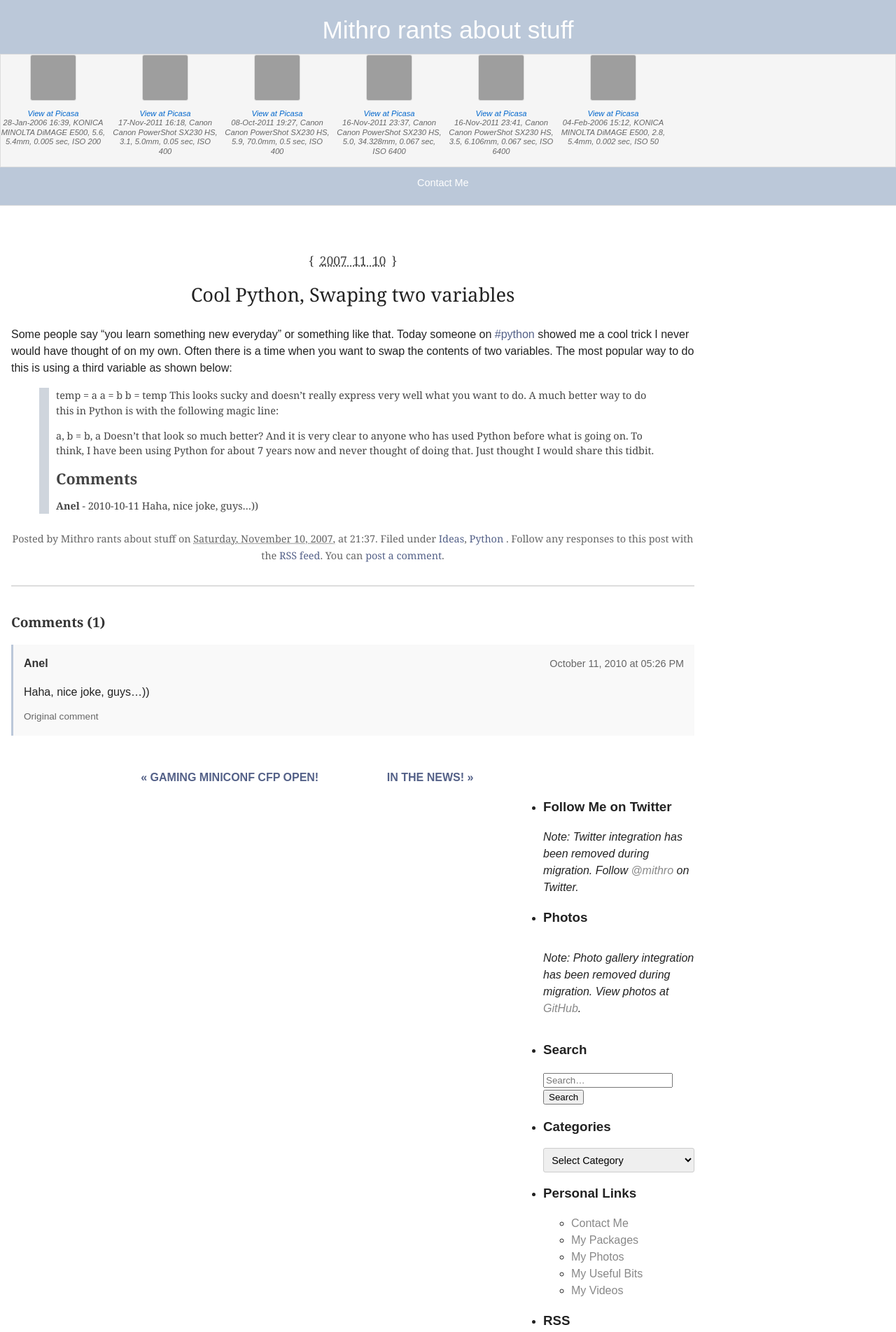
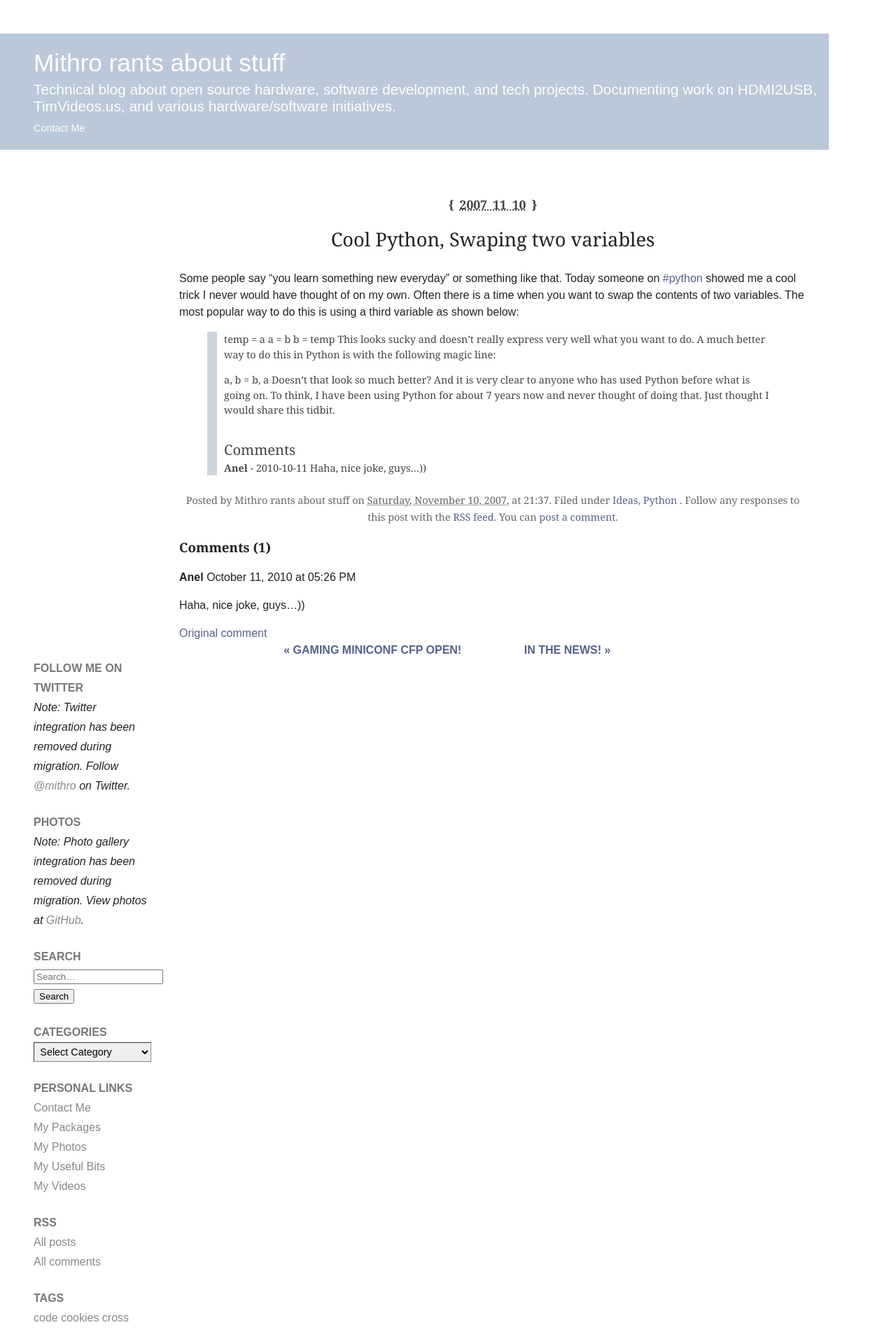
Before and after one commit to mithro/blog.mithis.net, a Jekyll site: the page built from _posts/2007-11-11-python-swap-var.md, in a window 1280 px wide. Shown: the top 1903 px of the page at 70% size. Built offline with Jekyll 4.4.1, drawn with Linux system fonts in a browser that asks for light colours; some of the changed text lies outside the part shown; grey boxes are pictures that could not be loaded.

Commit message:
P7-EXEC: Fix all 16 CSS deltas for Barthelme theme fidelity
Apply complete fix sequence from P7-CSS-FINDINGS §E:

C1/C4: body div#container float:right (was float:left); sidebar now on LEFT
C2: Remove rogue #header override (text-align:center, border-bottom);
    Fix body div#header padding to Barthelme 1.2em 0 1.2em 3em (left-aligned)
C3: body div#wrapper margin: 0 8em 0 0 (was 2em)
C8: Remove Picasa photo gallery from _includes/header.html
C9: Add div.entry-content h2/h3/h4/h5/h6 font-weight:400, margin:1.5em 0 -0.7em
C10: entry-meta width 10em (was 7.5em); post-container -11.5em; post-content 11.5em
C11: body.single/page container margin: 0 0 6em -20em; content margin: 0 0 0 20em
C12: Remove post-date span from sidebar Recent Posts widget
C13: Add Barthelme div.formcontainer comment form CSS
C14: Add div.entry-content ul li { list-style: square } and circle for nested
C15: Add div.entry-content .wp-caption-text italic/centered rule
C16: body div#content margin-left 16em (was 17em)
C5: Replace .sidebar-widget box CSS with Barthelme div.sidebar ul li rules
C6: Remove .tag-link pill/badge CSS (plain inline links)
C7: Remove border/background from .highlight (keep only overflow-x:auto)
C17: Add html/body/sidebar base reset matching Barthelme original

Also: remove duplicate home/archive CSS block; add Barthelme comment
ol.commentlist styling; add hentry/archive-meta rules; add single nav margin.

Screenshot diff: sidebar moves from RIGHT to LEFT on all 13 pages; header
title left-aligns and bottom border removed; widget boxes disappear;
tag cloud becomes plain inline links; code blocks lose border box.

Co-Authored-By: Claude Opus 4.7 (1M context) <noreply@anthropic.com>

```diff
--- a/_includes/header.html
+++ b/_includes/header.html
@@ -2,72 +2,7 @@
     <h1 id="blog-title">
         <a href="{{ '/' | relative_url }}" title="{{ site.title | escape }}">{{ site.title | escape }}</a>
     </h1>
-
-    <!-- Photo gallery header to match original WordPress site -->
-    <div id="header-photos">
-        <div class="photo-gallery">
-            <div class="photo-item">
-                <a href="https://lh3.ggpht.com/-NzTriXDN_mk/Sw046XUA2iI/AAAAAAAAI2E/vfzXgS_XE3E/pict0045.jpg?imgmax=800">
-                    <img src="https://lh3.ggpht.com/-NzTriXDN_mk/Sw046XUA2iI/AAAAAAAAI2E/vfzXgS_XE3E/pict0045.jpg?imgmax=64&crop=1" alt="Photo">
-                </a>
-                <div class="photo-meta">
-                    <a href="https://picasaweb.google.com/116784438228731043690/20060129#5408041302883359266">View at Picasa</a><br>
-                    28-Jan-2006 16:39, KONICA MINOLTA DiMAGE E500, 5.6, 5.4mm, 0.005 sec, ISO 200
-                </div>
-            </div>
-
-            <div class="photo-item">
-                <a href="https://lh4.ggpht.com/-qtJozqTOhis/Tsi0Kl-dzZI/AAAAAAAA1i8/pBOoqPzymK8/IMG_0001.JPG?imgmax=800">
-                    <img src="https://lh4.ggpht.com/-qtJozqTOhis/Tsi0Kl-dzZI/AAAAAAAA1i8/pBOoqPzymK8/IMG_0001.JPG?imgmax=64&crop=1" alt="Photo">
-                </a>
-                <div class="photo-meta">
-                    <a href="https://picasaweb.google.com/116784438228731043690/201111170JurongBirdPark#5676985424386313618">View at Picasa</a><br>
-                    17-Nov-2011 16:18, Canon Canon PowerShot SX230 HS, 3.1, 5.0mm, 0.05 sec, ISO 400
-                </div>
-            </div>
-
-            <div class="photo-item">
-                <a href="https://lh4.ggpht.com/-IP27oS5yutw/TpE2EWc9RVI/AAAAAAAApqM/gd06I4yXtsY/IMG_0953.JPG?imgmax=800">
-                    <img src="https://lh4.ggpht.com/-IP27oS5yutw/TpE2EWc9RVI/AAAAAAAApqM/gd06I4yXtsY/IMG_0953.JPG?imgmax=64&crop=1" alt="Photo">
-                </a>
-                <div class="photo-meta">
-                    <a href="https://picasaweb.google.com/116784438228731043690/20111008GuggenheimCentralParkEmpireStateBuilding#5661365654955836754">View at Picasa</a><br>
-                    08-Oct-2011 19:27, Canon Canon PowerShot SX230 HS, 5.9, 70.0mm, 0.5 sec, ISO 400
-                </div>
-            </div>
-
-            <div class="photo-item">
-                <a href="https://lh6.ggpht.com/--te-LphBABQ/TsjesAvR1cI/AAAAAAAA7yQ/bGTlebUKoQw/IMG_6481.JPG?imgmax=800">
-                    <img src="https://lh6.ggpht.com/--te-LphBABQ/TsjesAvR1cI/AAAAAAAA7yQ/bGTlebUKoQw/IMG_6481.JPG?imgmax=64&crop=1" alt="Photo">
-                </a>
-                <div class="photo-meta">
-                    <a href="https://picasaweb.google.com/116784438228731043690/201111161NightSafari#5677032177994421698">View at Picasa</a><br>
-                    16-Nov-2011 23:37, Canon Canon PowerShot SX230 HS, 5.0, 34.328mm, 0.067 sec, ISO 6400
-                </div>
-            </div>
-
-            <div class="photo-item">
-                <a href="https://lh3.ggpht.com/-a0gk0L9-KHM/Tsjks4s7n1I/AAAAAAAA8pc/J35vMeTjWiQ/IMG_7483.JPG?imgmax=800">
-                    <img src="https://lh3.ggpht.com/-a0gk0L9-KHM/Tsjks4s7n1I/AAAAAAAA8pc/J35vMeTjWiQ/IMG_7483.JPG?imgmax=64&crop=1" alt="Photo">
-                </a>
-                <div class="photo-meta">
-                    <a href="https://picasaweb.google.com/116784438228731043690/201111162NightSafari#5677038790086729554">View at Picasa</a><br>
-                    16-Nov-2011 23:41, Canon Canon PowerShot SX230 HS, 3.5, 6.106mm, 0.067 sec, ISO 6400
-                </div>
-            </div>
-
-            <div class="photo-item">
-                <a href="https://lh3.ggpht.com/-e4GjJKzxIEo/Sw1a3TAQ9AI/AAAAAAAALCk/Wf0NC8Q1R54/pict0122.jpg?imgmax=800">
-                    <img src="https://lh3.ggpht.com/-e4GjJKzxIEo/Sw1a3TAQ9AI/AAAAAAAALCk/Wf0NC8Q1R54/pict0122.jpg?imgmax=64&crop=1" alt="Photo">
-                </a>
-                <div class="photo-meta">
-                    <a href="https://picasaweb.google.com/116784438228731043690/20060204#5408078633582523394">View at Picasa</a><br>
-                    04-Feb-2006 15:12, KONICA MINOLTA DiMAGE E500, 2.8, 5.4mm, 0.002 sec, ISO 50
-                </div>
-            </div>
-        </div>
-    </div>
-
+    <div id="blog-description">{{ site.description | escape }}</div>
     <div id="header-nav">
         <ul>
             <li><a href="{{ '/contact/' | relative_url }}">Contact Me</a></li>
--- a/_includes/sidebar.html
+++ b/_includes/sidebar.html
@@ -113,7 +113,6 @@
                 {% for post in site.posts limit: 10 %}
                     <li>
                         <a href="{{ post.url | relative_url }}">{{ post.title }}</a>
-                        <span class="post-date">{{ post.date | date: "%B %d, %Y" }}</span>
                     </li>
                 {% endfor %}
             </ul>
--- a/assets/css/main.css
+++ b/assets/css/main.css
@@ -2,6 +2,18 @@
 ---
 
 /* Barthelme Jekyll Theme - Based on original WordPress theme by PlainTXT.org */
+
+/* Base reset - matches Barthelme original */
+html,
+body,
+div.formcontainer form#commentform,
+div.sidebar ul li p,
+div.sidebar ul li ul,
+div.sidebar ul li ul li,
+div.sidebar ul li#search form#searchform {
+    margin: 0;
+    padding: 0;
+}
 
 /* Basic Styles */
 body {
@@ -10,8 +22,6 @@ body {
     line-height: 150%;
     font-family: arial, helvetica, sans-serif;
     font-size: 100%;
-    margin: 0;
-    padding: 0;
 }
 
 /* Links */
@@ -32,32 +42,33 @@ a:active {
 
 /* Container Layout */
 body div#wrapper {
-    margin: 0 2em 0 0;
+    margin: 0 8em 0 0;
 }
 
 body div#container {
-    float: left;
+    float: right;
     margin: 0 0 5em -16em;
     width: 100%;
 }
 
 body div#content {
-    margin: 0 0 0 17em;
+    margin: 0 0 0 16em;
 }
 
 body.single div#container,
 body.page div#container {
-    margin: 0 0 0 -16em;
+    margin: 0 0 6em -20em;
 }
 
 body.single div#content,
 body.page div#content {
-    margin: 0 0 0 17em;
+    margin: 0 0 0 20em;
 }
 
 /* Header */
 body div#header {
-    margin: 0 -2em 3em 0;
+    margin: 3em -2em 3em 0;
+    padding: 1.2em 0 1.2em 3em;
     cursor: pointer;
     background: #bbc8d9;
 }
@@ -106,35 +117,6 @@ div#header div#header-nav a {
 
 div#header div#header-nav a:hover {
     color: #ddd;
-    text-decoration: underline;
-}
-
-/* Homepage Photo Gallery Section */
-.homepage-photos {
-    margin: 0 0 2em 0;
-    padding: 1em;
-    background: #f9f9f9;
-    border: 1px solid #ddd;
-    border-radius: 3px;
-}
-
-.photo-thumbnails {
-    text-align: center;
-    color: #666;
-    font-style: italic;
-}
-
-.photo-thumbnails p {
-    margin: 0;
-    padding: 0.5em;
-}
-
-.photo-thumbnails a {
-    color: #0066cc;
-    text-decoration: none;
-}
-
-.photo-thumbnails a:hover {
     text-decoration: underline;
 }
 
@@ -220,7 +202,7 @@ body.search div#content div.entry-meta {
     float: left;
     overflow: hidden;
     text-align: right;
-    width: 7.5em;
+    width: 10em;
 }
 
 body.home div#content div.entry-meta span.entry-date,
@@ -248,7 +230,7 @@ body.home div#content div.post-container,
 body.archive div#content div.post-container,
 body.search div#content div.post-container {
     float: right;
-    margin: 0 0 4em -8.5em;
+    margin: 0 0 4em -11.5em;
     width: 100%;
 }
 
@@ -256,7 +238,7 @@ body.home div#content div.post-content,
 body.archive div#content div.post-content,
 body.search div#content div.post-content {
     clear: both;
-    margin: 0 0 0 8.5em;
+    margin: 0 0 0 11.5em;
 }
 
 .entry-content {
@@ -265,9 +247,9 @@ body.search div#content div.post-content {
 
 /* Sidebar */
 body div.sidebar {
-    float: right;
+    float: left;
     overflow: hidden;
-    width: 16em;
+    width: 15em;
 }
 
 div.sidebar a,
@@ -282,68 +264,47 @@ div.sidebar a:hover {
     text-decoration: underline;
 }
 
-/* Sidebar Widget Styling */
-#sidebar {
-    float: left;
-    width: 15em;
-    padding: 0 1em 0 0;
-    overflow: hidden;
+/* Sidebar widget list styling - matches Barthelme original */
+div.sidebar ul {
+    margin: 0 1.5em 0 3em;
+    padding: 0;
 }
 
-.sidebar-widget {
-    margin-bottom: 2em;
-    padding: 1em;
-    border: 1px solid #ddd;
-    background: #f9f9f9;
+div.sidebar ul li {
+    font-size: 1em;
+    line-height: 175%;
+    list-style: none;
+    margin: 0 0 1.5em;
+    padding: 0;
 }
 
-.sidebar-widget h3 {
-    margin-top: 0;
-    margin-bottom: 1em;
-    font-size: 1.2em;
-    color: #333;
-    border-bottom: 1px solid #ddd;
-    padding-bottom: 0.5em;
+div.sidebar ul li h3 {
+    color: #777;
+    font-size: 1em;
+    margin: 0;
+    text-transform: uppercase;
 }
 
-.sidebar-widget ul {
-    list-style: none;
-    padding: 0;
-    margin: 0;
+div.sidebar ul li ul li ul li {
+    font-size: 0.9em;
+    margin: 0 0 0 1em;
 }
 
-.sidebar-widget li {
-    margin-bottom: 0.5em;
-    padding: 0.25em 0;
-    border-bottom: 1px dotted #ccc;
-}
-
-.sidebar-widget li:last-child {
-    border-bottom: none;
-}
-
-.sidebar-widget a {
-    text-decoration: none;
-    color: #666;
-}
-
-.sidebar-widget a:hover {
-    color: #000;
-}
-
-.search-container input {
-    width: 100%;
-    padding: 0.5em;
-    border: 1px solid #ccc;
-    border-radius: 3px;
+div.sidebar ul li#search form#searchform input#s {
+    border: 1px inset #888;
+    color: #222;
+    display: block;
     font-size: 0.9em;
+    line-height: 133%;
+    margin: 0 0 0.5em;
+    padding: 0.3em;
+    width: 66%;
 }
 
 #categories-dropdown {
     width: 100%;
-    padding: 0.5em;
-    border: 1px solid #ccc;
-    border-radius: 3px;
+    padding: 0.3em;
+    border: 1px inset #888;
     font-size: 0.9em;
 }
 
@@ -351,29 +312,6 @@ div.sidebar a:hover {
     line-height: 1.8;
 }
 
-.tag-link {
-    display: inline-block;
-    margin-right: 0.5em;
-    margin-bottom: 0.25em;
-    padding: 0.25em 0.5em;
-    background: #e0e0e0;
-    border-radius: 3px;
-    text-decoration: none;
-    color: #666;
-    font-size: 0.8em;
-}
-
-.tag-link:hover {
-    background: #d0d0d0;
-    color: #000;
-}
-
-.post-date {
-    display: block;
-    font-size: 0.8em;
-    color: #999;
-    margin-top: 0.25em;
-}
 
 /* Content Styling */
 div#content .entry-title {
@@ -419,10 +357,89 @@ body.page div.hentry h2.entry-title {
     text-align: center;
 }
 
+/* Archive and page meta - Barthelme original */
+body.attachment div#content h3.page-title,
+body.archive div.archive-meta,
+body.page div.archive-meta {
+    font-size: 1em;
+    font-style: italic;
+    font-weight: 400;
+    line-height: 150%;
+    margin: 0.2em 0;
+    text-align: center;
+}
+
+body.archive div.archive-meta,
+body.page div.author-meta {
+    margin: 0 auto 2em;
+    width: 50%;
+}
+
+body.archive div.archive-meta p,
+body.page div.archive-meta p {
+    margin: 0.5em auto;
+}
+
+/* Single post span display - Barthelme original */
+body.single span.entry-published,
+body.single span.entry-rsslink,
+body.single span.cat-links,
+body.single span.tag-links {
+    display: block;
+}
+
+div.entry-content span.tag-links {
+    margin: 0.5em 0;
+    display: block;
+    font-weight: 700;
+    font-size: 0.9em;
+}
+
+/* hentry clear - Barthelme original */
+body div#container div.hentry {
+    clear: both;
+}
+
+div.hentry .entry-date {
+    font-weight: 700;
+    word-spacing: 0.2em;
+}
+
+div.hentry abbr.published,
+div.comments abbr.comment-published {
+    border: none;
+    cursor: text;
+}
+
 div#content .page-title {
     font-size: 1.7em;
     margin: 0;
     text-align: center;
+}
+
+/* Content headings - Barthelme exact values */
+div.entry-content h2,
+div.entry-content h3 {
+    font-size: 1.4em;
+}
+
+div.entry-content h4 {
+    font-size: 1.3em;
+}
+
+div.entry-content h5,
+div.entry-content h6 {
+    font-size: 1.2em;
+}
+
+div.entry-content h2,
+div.entry-content h3,
+div.entry-content h4,
+div.entry-content h5,
+div.entry-content h6 {
+    font-weight: 400;
+    line-height: 150%;
+    margin: 1.5em 0 -0.7em;
 }
 
 /* Content Formatting */
@@ -443,12 +460,8 @@ div.entry-content pre {
     font: 1em/150% "courier new", courier, monospace;
 }
 
-/* Syntax Highlighting */
+/* Syntax Highlighting - no border/background per Barthelme original */
 .highlight {
-    background: #f8f8f8;
-    border: 1px solid #ddd;
-    border-radius: 3px;
-    padding: 1em;
     margin: 1em 0;
     overflow-x: auto;
 }
@@ -525,6 +538,13 @@ div.entry-content pre {
 .highlight .il { color: #099 } /* Literal.Number.Integer.Long */
 
 
+/* Image captions - Barthelme original */
+div.entry-content .wp-caption-text {
+    font-style: italic;
+    margin: 0.2em auto 1em auto;
+    text-align: center;
+}
+
 /* Images */
 body img {
     border: none;
@@ -533,6 +553,19 @@ body img {
 div.entry-content img {
     overflow: hidden;
     max-width: 99%;
+}
+
+/* List styles - Barthelme square bullets */
+div.entry-content ul li,
+div.entry-content ul.content-column li ul li,
+div.entry-content ul.xoxo li ul li {
+    list-style: square;
+}
+
+div.entry-content ul li ul li,
+div.entry-content ul.content-column li ul li ul li,
+div.entry-content ul.xoxo li ul li ul li {
+    list-style: circle;
 }
 
 div.entry-content .alignleft,
@@ -556,13 +589,16 @@ img.aligncenter {
 }
 
 /* Navigation */
+body.single div#content div.navigation {
+    margin: 3em 0;
+}
+
 body div.navigation {
     clear: both;
     font-weight: 700;
     text-align: center;
     text-transform: uppercase;
     width: 100%;
-    margin: 3em 0;
 }
 
 body div.navigation div {
@@ -609,34 +645,7 @@ body div.access {
     display: none;
 }
 
-/* Home Page Specific */
-body.home div#content div.entry-meta,
-body.archive div#content div.entry-meta {
-    float: left;
-    overflow: hidden;
-    text-align: right;
-    width: 7.5em;
-}
-
-body.home div#content div.post-container,
-body.archive div#content div.post-container {
-    float: right;
-    margin: 0 0 4em -8.5em;
-    width: 100%;
-}
-
-body.home div#content div.post-content,
-body.archive div#content div.post-content {
-    clear: both;
-    margin: 0 0 0 8.5em;
-}
-
-body.home div#content div.entry-meta abbr.published,
-body.archive div#content div.entry-meta abbr.published {
-    color: #444;
-    font-size: 1.1em;
-    word-spacing: 0.2em;
-}
+/* Home Page Specific - duplicate block removed; canonical block above applies */
 
 /* Form Elements */
 input#s,
@@ -644,73 +653,120 @@ input#searchsubmit {
     cursor: pointer;
 }
 
+/* Comment form - Barthelme formcontainer rules */
+div.formcontainer form#commentform {
+    width: 99%;
+}
+
+div.formcontainer div.form-input input,
+div.formcontainer div.form-textarea textarea#comment {
+    padding: 0.3em;
+    width: 50%;
+    border: 1px inset #888;
+    color: #222;
+    margin: 0.5em 0;
+    font-size: 0.9em;
+}
+
+div.formcontainer div.form-label {
+    width: 6em;
+    display: inline;
+    float: left;
+    text-align: right;
+    padding: 0.7em 0.5em 0 0;
+    font-weight: bold;
+    color: #222;
+}
+
+div.formcontainer div.form-submit {
+    margin: 0 0 0 6.7em;
+}
+
+div.formcontainer div.form-textarea textarea#comment {
+    overflow: auto;
+}
+
+div.formcontainer form#commentform span.req-field {
+    color: red;
+}
+
 /* Clean up */
 .clearer {
     clear: both;
 }
 
-/* Comments styles */
-.comments-section {
-    margin-top: 30px;
-    padding-top: 20px;
-    border-top: 2px solid #ddd;
+/* Comments - Barthelme original styles */
+div.comments div#mustlogin,
+div.comments div#loggedin,
+div.comments div#comment-notes {
+    font-style: italic;
+    margin: 0 0 1em;
 }
 
-.comments-section h3 {
-    color: #333;
-    margin-bottom: 20px;
-    font-size: 1.2em;
+div.comments span.unapproved {
+    color: #000;
+    display: block;
+    font-style: italic;
+    font-variant: small-caps;
+    margin: 1em auto 0;
+    text-align: center;
 }
 
-.comment {
-    margin-bottom: 20px;
-    padding: 15px;
-    background: #f9f9f9;
-    border-left: 3px solid #bbc8d9;
+div.comments h3 {
+    font-size: 1.5em;
+    margin: 2em 0 0.5em;
+    font-weight: 400;
 }
 
-.comment-header {
-    margin-bottom: 10px;
-    display: flex;
-    justify-content: space-between;
-    align-items: center;
+div.comments h3.comment-header {
+    margin: 2em 0 1em;
+    text-align: center;
 }
 
-.comment-author {
-    color: #333;
-    font-weight: bold;
+div.comments h3.comment-header span.comment-count,
+body h2.page-title span.archive-meta {
+    color: #888;
+    display: block;
+    font-size: 0.6em;
+    font-weight: 700;
+    margin: 0 0 0.5em;
+    word-spacing: 0.2em;
 }
 
-.comment-date {
-    color: #666;
-    font-size: 0.9em;
+div.comments ol.commentlist li {
+    background: #f6f7f9;
+    margin: 1em 3em;
+    padding: 0.5em 1em;
 }
 
-.comment-content {
-    margin-bottom: 10px;
-    line-height: 1.6;
+div.comments ol.commentlist li div.comment-meta {
+    color: #000;
+    margin: 0 0 -0.3em;
+    padding: 0.5em 0 0;
 }
 
-.comment-content p {
-    margin-bottom: 10px;
+div.comments ol.commentlist li div.comment-meta span.comment-author,
+div.comments ol.commentlist li div.comment-meta span.pingback-author {
+    font-weight: 700;
 }
 
-.comment-content p:last-child {
-    margin-bottom: 0;
+div.comments ol.commentlist li.alt {
+    background: #e7eaed;
 }
 
-.comment-link {
-    font-size: 0.85em;
+div.comments ol.commentlist li span.vcard img.photo {
+    border: 1px solid #999;
+    float: right;
+    margin: 0 0 1em 1em;
 }
 
-.comment-link a {
-    color: #666;
-    text-decoration: none;
+div.comments ol.commentlist li.bypostauthor {
+    border: 1px solid #aaa;
 }
 
-.comment-link a:hover {
-    color: #0066cc;
-    text-decoration: underline;
+div.comments ol.commentlist li p,
+div.formcontainer form#commentform div#comment-notes {
+    margin: 0.5em 0;
 }
 
 /* Responsive Design */
@@ -892,95 +948,11 @@ input#searchsubmit {
 
 /* Syntax highlighting styles */
 {% include syntax-highlighting.css %}
-/* Header photo banner to match original WordPress site */
-#header-photos {
-    background-color: #f5f5f5;
-    border: 1px solid #ddd;
-    padding: 10px;
-    margin-bottom: 10px;
-    text-align: center;
-    font-style: italic;
-    color: #666;
+
+/* Header cursor for interactive elements */
+body div#header,
+body div label,
+input#s,
+input#submit {
+    cursor: pointer;
 }
-
-.header-photo-note {
-    font-size: 0.9em;
-}
-
-
-/* Header photo gallery to match original WordPress site */
-#header-photos {
-    margin: 10px 0;
-    padding: 0;
-}
-
-.photo-gallery {
-    display: flex;
-    flex-wrap: wrap;
-    gap: 10px;
-    align-items: flex-start;
-}
-
-.photo-item {
-    display: flex;
-    flex-direction: column;
-    align-items: center;
-    margin-bottom: 15px;
-    max-width: 150px;
-}
-
-.photo-item img {
-    width: 64px;
-    height: 64px;
-    object-fit: cover;
-    border: 1px solid #ddd;
-    border-radius: 3px;
-}
-
-.photo-meta {
-    font-size: 0.7em;
-    color: #666;
-    text-align: center;
-    margin-top: 5px;
-    line-height: 1.2;
-}
-
-.photo-meta a {
-    color: #0066cc;
-    text-decoration: none;
-}
-
-.photo-meta a:hover {
-    text-decoration: underline;
-}
-
-/* Responsive layout for photo gallery */
-@media (max-width: 768px) {
-    .photo-gallery {
-        justify-content: center;
-    }
-
-    .photo-item {
-        max-width: 120px;
-    }
-
-    .photo-item img {
-        width: 48px;
-        height: 48px;
-    }
-}
-
-/* Update header layout */
-#header {
-    text-align: center;
-    padding: 20px 0;
-    border-bottom: 1px solid #ddd;
-}
-
-#blog-title {
-    margin-bottom: 15px;
-}
-
-#header-nav {
-    margin-top: 15px;
-}
```
